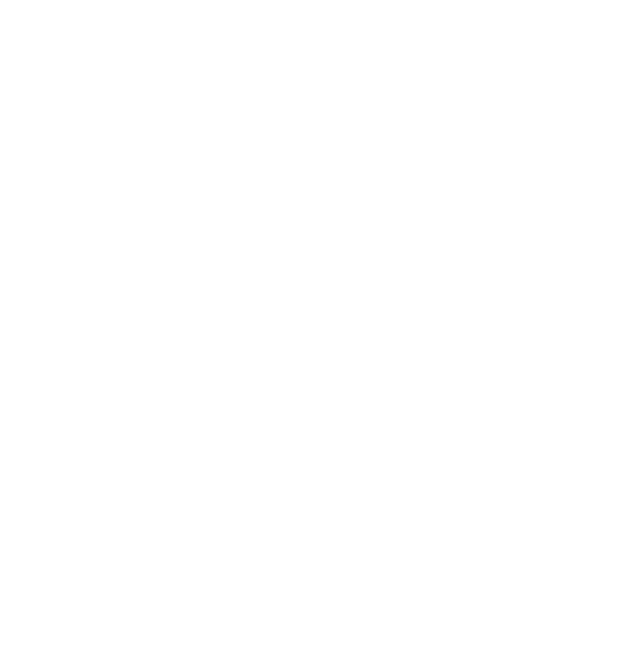
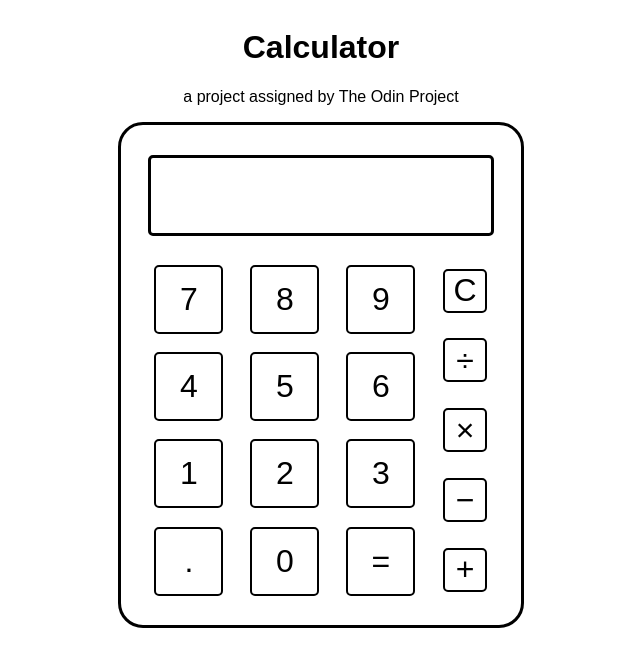
Before and after one commit to teredos/calculator, a plain HTML site: page index.html in a window 1280 px wide. Shown: the whole page, without its empty margins (319-959 px from the left). Drawn offline with Linux system fonts and the light colour scheme.

Commit message:
Add HTML/CSS calculator

```diff
--- a/index.html
+++ b/index.html
@@ -4,6 +4,36 @@
         <link rel="stylesheet" href="style.css">
     </head>
     <body>
+        <div id="site-description">
+            <h1>Calculator</h1>
+            <p>a project assigned by The Odin Project</p>
+        </div>
+        <div id="calculator">
+            <div id="answer-box"></div>
+            <div id="calc-buttons">
+                <div id="calc-numbers">
+                    <div id="num7" class="calc-button calc-number"><div>7</div></div>
+                    <div id="num8" class="calc-button calc-number"><div>8</div></div>
+                    <div id="num9" class="calc-button calc-number"><div>9</div></div>
+                    <div id="num4" class="calc-button calc-number"><div>4</div></div>
+                    <div id="num5" class="calc-button calc-number"><div>5</div></div>
+                    <div id="num6" class="calc-button calc-number"><div>6</div></div>
+                    <div id="num1" class="calc-button calc-number"><div>1</div></div>
+                    <div id="num2" class="calc-button calc-number"><div>2</div></div>
+                    <div id="num3" class="calc-button calc-number"><div>3</div></div>
+                    <div id="decimal" class="calc-button calc-number"><div>.</div></div>
+                    <div id="num0" class="calc-button calc-number"><div>0</div></div>
+                    <div id="equals" class="calc-button calc-number"><div>=</div></div>
+                </div>
+                <div id="calc-operators">
+                    <div id="clear" class="calc-button calc-operator"><div>C</div></div>
+                    <div id="divide" class="calc-button calc-operator"><div>÷</div></div>
+                    <div id="multiply" class="calc-button calc-operator"><div>×</div></div>
+                    <div id="subtract" class="calc-button calc-operator"><div>−</div></div>
+                    <div id="add" class="calc-button calc-operator"><div>+</div></div>
+                </div>
+            </div>
+        </div>
         <script src="script.js"></script>
     </body>
 </html>
--- a/style.css
+++ b/style.css
@@ -0,0 +1,61 @@
+html {
+    text-align: center;
+    font-family: Arial;
+}
+body {
+    display: flex;
+    flex-direction: column;
+    align-items: center;
+    justify-content: center;
+}
+#calculator {
+    display: flex;
+    flex-direction: column;
+    align-items: center;
+    border: 3px solid black;
+    border-radius: 25px;
+    width: 400px;
+    height: 500px;
+}
+#answer-box {
+    border: 3px solid black;
+    border-radius: 5px;
+    width: 85%;
+    height: 15%;
+    margin-top: 7.5%;
+    margin-bottom: 5%;
+}
+#calc-buttons {
+    display: flex;
+    border-radius: 5px;
+    margin-bottom: 5%;
+    width: 90%;
+    height: 70%;
+}
+.calc-button {
+    display: flex;
+    justify-content: center;
+    align-items: center;
+    border: 2px solid black;
+    border-radius: 5px;
+    margin: auto;
+    font-size: 2em;
+}
+#calc-numbers {
+    display: grid;
+    width: 80%;
+    grid-template: repeat(4, 25%) / repeat(3, 33.33%);
+}
+.calc-number {
+    width: 65px;
+    height: 65px;
+}
+#calc-operators {
+    display: grid;
+    width: 20%;
+    grid-template-rows: repeat(5, 20%);
+}
+.calc-operator {
+    width: 40px;
+    height: 40px;
+}
```
